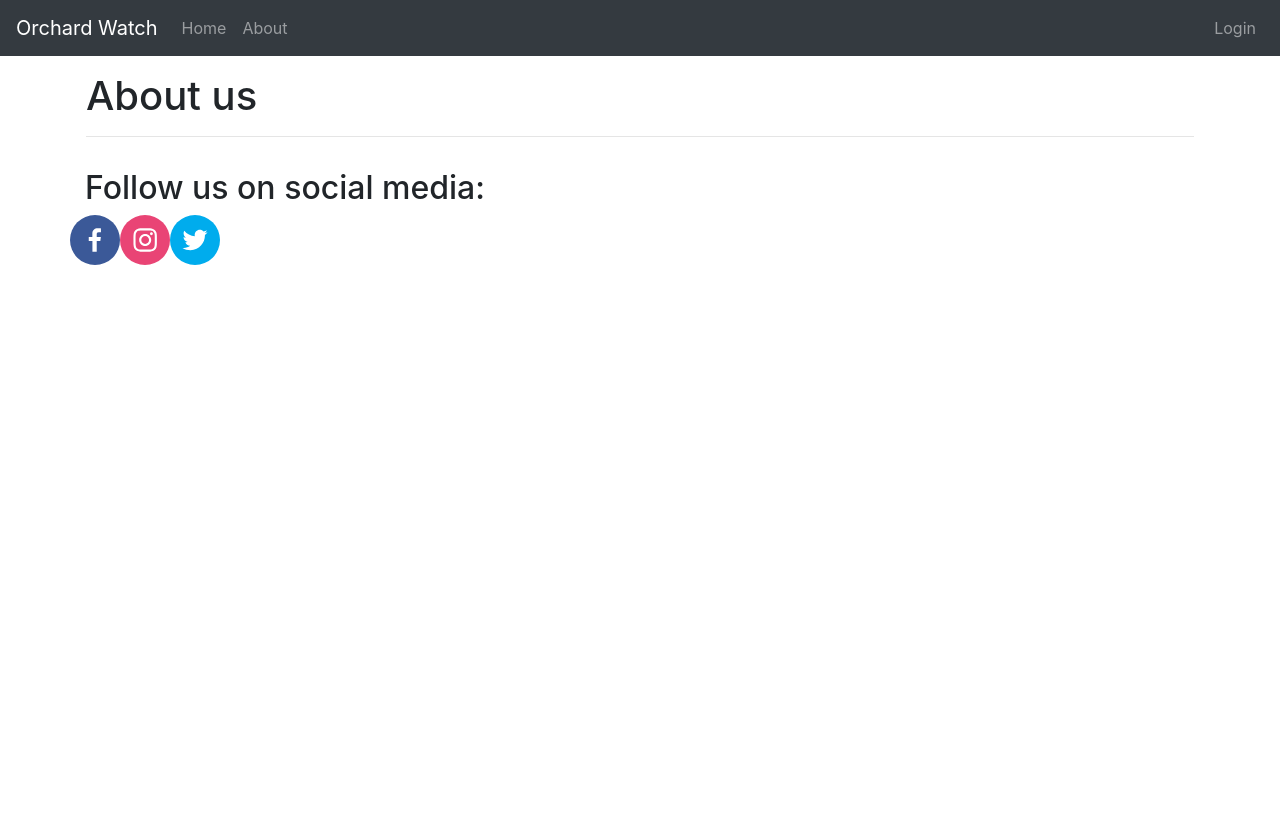
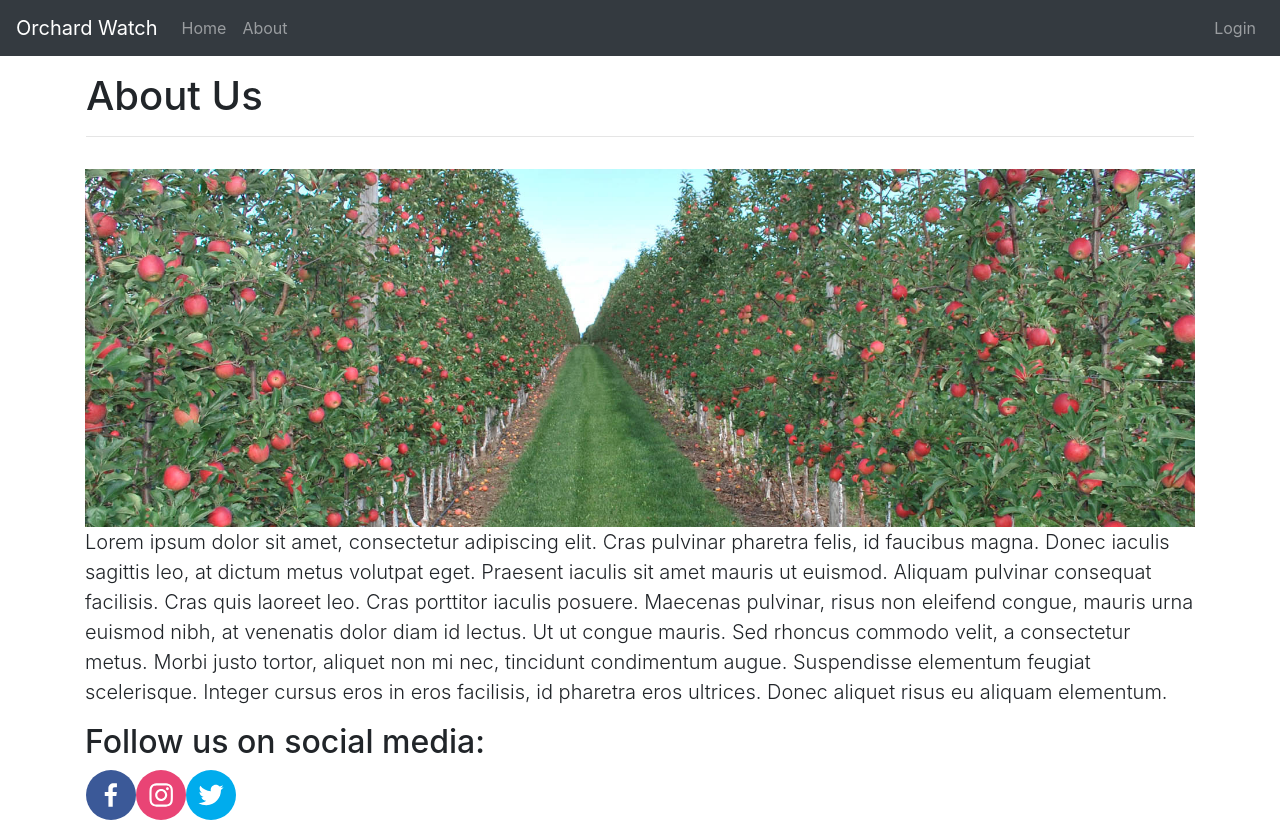
Before and after one commit to david-fisher/320-F19-Track-II, a React (Create React App) app in the folder client/: page /about in a window 1280 px wide. Built offline with nearby package versions, Linux system fonts and the light colour scheme.

Commit message:
Added Picture + formating changes.

```diff
--- a/client/src/pages/About/About.css
+++ b/client/src/pages/About/About.css
@@ -1,3 +1,12 @@
 .Title {
   padding: 1rem;
 }
+.center{
+  display: block;
+  margin-left: auto;
+  margin-right: auto;
+  width: 100%;
+}
+.SocialIcons{
+  margin-left: .5px;;
+}
--- a/client/src/pages/About/About.js
+++ b/client/src/pages/About/About.js
@@ -3,17 +3,33 @@ import "./About.css";
 import { SocialIcon } from "react-social-icons";
 import { Container, Row } from "react-bootstrap";
 
+
 export function About() {
   return (
     <div>
       <Container className="Title">
-        <h1>About us</h1>
+        <h1>About Us</h1>
         <hr />
       </Container>
-
+      <Container>
+          <img src={require('./orchard.jpg')} alt = "Orchard" class = "center"/>
+          <p class = "lead">
+            Lorem ipsum dolor sit amet, consectetur adipiscing elit. Cras pulvinar
+            pharetra felis, id faucibus magna. Donec iaculis sagittis leo, at
+            dictum metus volutpat eget. Praesent iaculis sit amet mauris ut
+            euismod. Aliquam pulvinar consequat facilisis. Cras quis laoreet leo.
+            Cras porttitor iaculis posuere. Maecenas pulvinar, risus non eleifend
+            congue, mauris urna euismod nibh, at venenatis dolor diam id lectus.
+            Ut ut congue mauris. Sed rhoncus commodo velit, a consectetur metus.
+            Morbi justo tortor, aliquet non mi nec, tincidunt condimentum augue.
+            Suspendisse elementum feugiat scelerisque. Integer cursus eros in eros
+            facilisis, id pharetra eros ultrices. Donec aliquet risus eu aliquam
+            elementum.
+          </p>
+      </Container>
       <Container>
         <h2>Follow us on social media:</h2>
-        <Row>
+        <Row className = "SocialIcons">
           <SocialIcon url="http://facebook.com" />
           <SocialIcon url="http://instagram.com" />
           <SocialIcon url="http://twitter.com" />
```
Also changed, not shown: client/src/pages/About/orchard.jpg (added).
